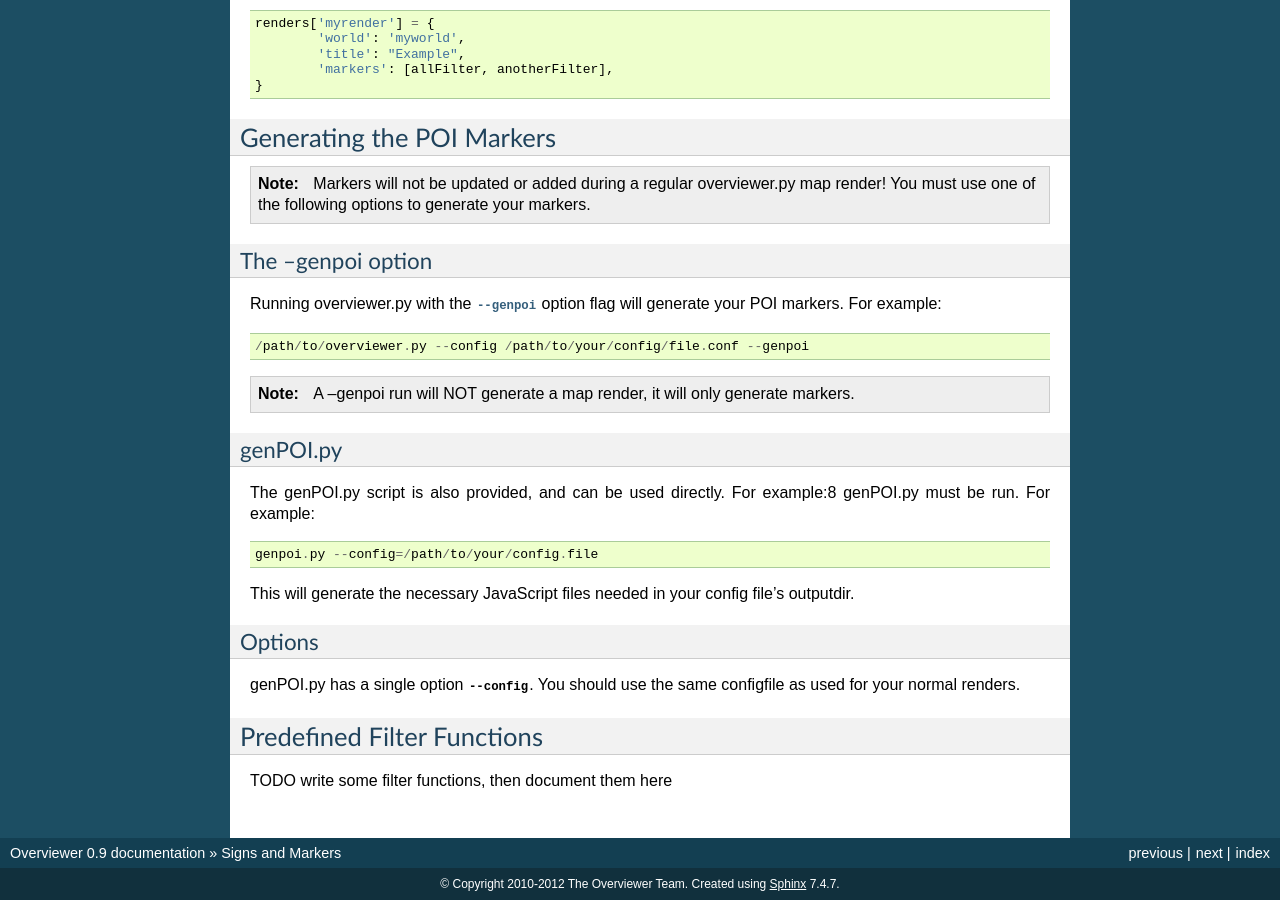
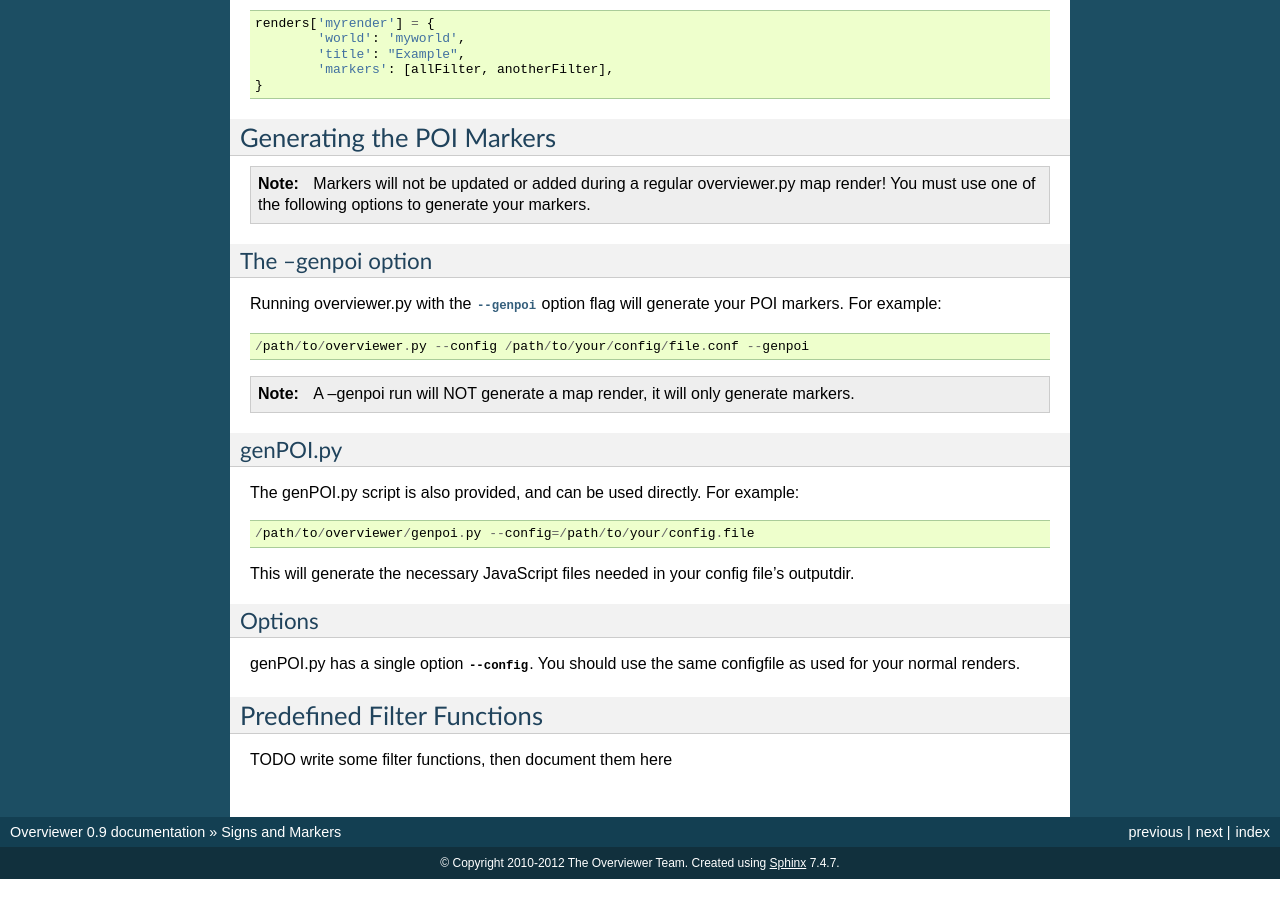
Before and after one commit to overviewer/Minecraft-Overviewer, a Sphinx documentation site: the page built from docs/signs.rst, in a window 1280 px wide and 900 px high, scrolled down 921 px. Built offline with Sphinx 7.4.7, drawn with Linux system fonts in a browser that asks for light colours; after the commit the page ends 1800 px from its top, so only the background shows below that.

Commit message:
Fixed errors in sign docs

```diff
--- a/docs/signs.rst
+++ b/docs/signs.rst
@@ -87,10 +87,9 @@ POI markers. For example::
 genPOI.py
 ---------
 
-The genPOI.py script is also provided, and can be used directly. For example:8
-genPOI.py must be run. For example::
+The genPOI.py script is also provided, and can be used directly. For example::
 
-    genpoi.py --config=/path/to/your/config.file
+    /path/to/overviewer/genpoi.py --config=/path/to/your/config.file
 
 
 
```
